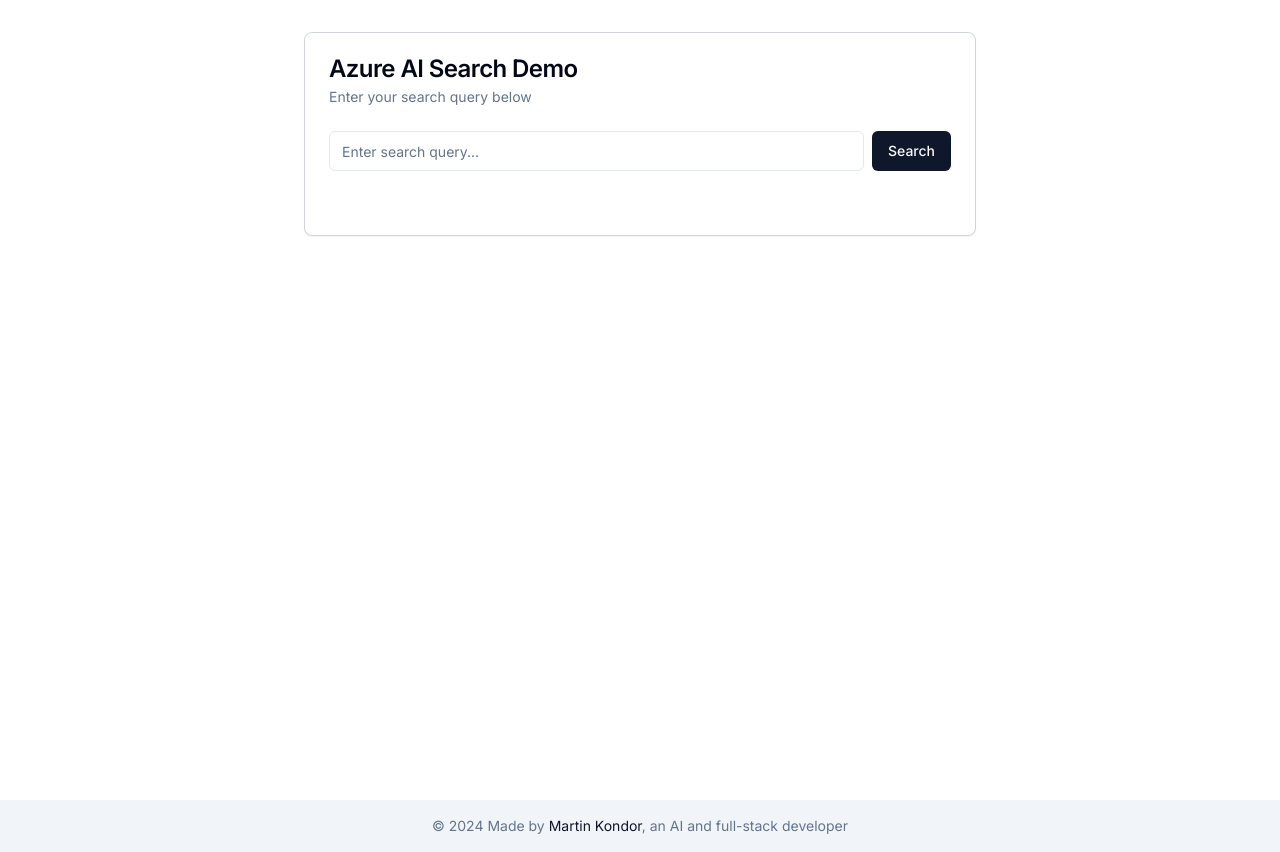
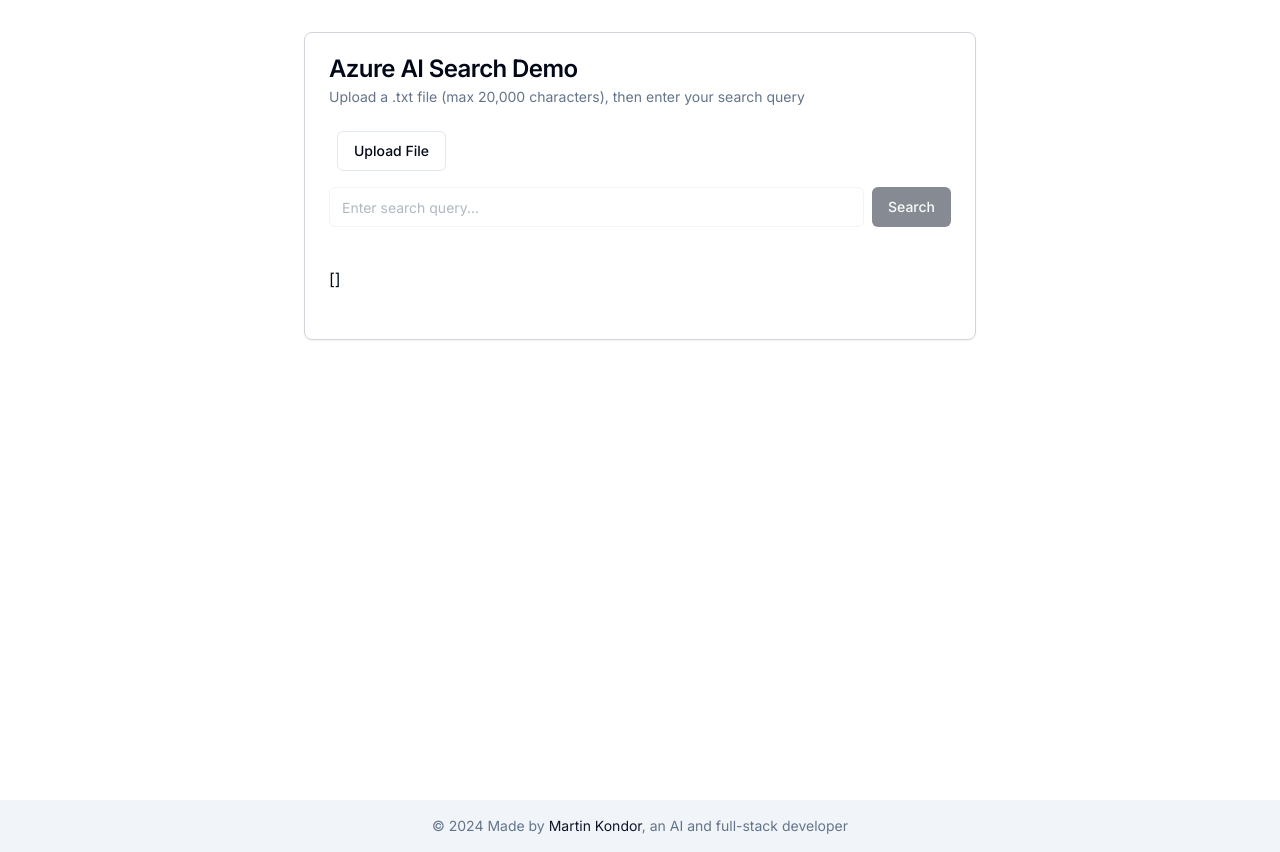
Before and after one commit to MartinKondor/azure-ai-search-nextjs, a Next.js app: page / in a window 1280 px wide. Built offline with nearby package versions, Linux system fonts and the light colour scheme.

Commit message:
fe refinement

```diff
--- /dev/null
+++ b/app/components/Search.tsx
@@ -0,0 +1,157 @@
+'use client';
+
+import React, { useState, useRef } from 'react';
+import { Input } from '@/app/components/ui/input';
+import { Button } from '@/app/components/ui/button';
+import { Toast } from '@/app/components/ui/toast';
+import {
+  Card,
+  CardHeader,
+  CardTitle,
+  CardDescription,
+  CardContent,
+} from '@/app/components/ui/card';
+import { SearchResult } from '@/lib/types';
+
+export default function Search() {
+  const [query, setQuery] = useState<string>('');
+  const [results, setResults] = useState<SearchResult[]>([]);
+  const [loading, setLoading] = useState<boolean>(false);
+  const [file, setFile] = useState<File | null>(null);
+  const [fileName, setFileName] = useState<string>('');
+  const [toast, setToast] = useState<{
+    message: string;
+    type: 'success' | 'error';
+  } | null>(null);
+  const fileInputRef = useRef<HTMLInputElement>(null);
+
+  const handleSearch = async () => {
+    if (!file) {
+      setToast({ message: 'Please upload a file first', type: 'error' });
+      return;
+    }
+
+    setLoading(true);
+    try {
+      const response = await fetch('/api/search', {
+        method: 'POST',
+        body: JSON.stringify({
+          query,
+          content: await file.text(),
+          filename: file.name,
+        }),
+      });
+      const data = await response.json();
+
+      if (response.ok) {
+        setResults(data.results || []);
+        setToast({ message: 'Search completed successfully', type: 'success' });
+      } else {
+        throw new Error(data.error || 'An error occurred during search');
+      }
+    } catch (error) {
+      console.error('Search error:', error);
+    } finally {
+      setLoading(false);
+    }
+  };
+
+  const handleFileChange = (event: React.ChangeEvent<HTMLInputElement>) => {
+    const selectedFile = event.target.files?.[0];
+    if (selectedFile) {
+      if (selectedFile.type !== 'text/plain') {
+        setToast({ message: 'Only .txt files are allowed', type: 'error' });
+        return;
+      }
+
+      if (selectedFile.size > 20000) {
+        setToast({
+          message: 'File content must be under 20,000 characters',
+          type: 'error',
+        });
+        return;
+      }
+
+      setFile(selectedFile);
+      setFileName(selectedFile.name);
+      setToast({ message: 'File uploaded successfully', type: 'success' });
+    }
+  };
+
+  const handleUploadClick = () => {
+    fileInputRef.current?.click();
+  };
+
+  return (
+    <div className="min-h-screen flex flex-col">
+      <main className="flex-grow container mx-auto px-4 py-8">
+        <Card className="w-full max-w-2xl mx-auto">
+          <CardHeader>
+            <CardTitle>Azure AI Search Demo</CardTitle>
+            <CardDescription>
+              Upload a .txt file (max 20,000 characters), then enter your search
+              query
+            </CardDescription>
+          </CardHeader>
+          <CardContent>
+            <div className="flex flex-col space-y-4">
+              <div className="flex items-center space-x-2">
+                <Input
+                  type="file"
+                  ref={fileInputRef}
+                  onChange={handleFileChange}
+                  accept=".txt"
+                  className="hidden"
+                />
+                <Button onClick={handleUploadClick} variant="outline">
+                  Upload File
+                </Button>
+                {fileName && (
+                  <span className="text-sm text-muted-foreground">
+                    {fileName}
+                  </span>
+                )}
+              </div>
+              <div className="flex space-x-2">
+                <Input
+                  type="text"
+                  placeholder="Enter search query..."
+                  value={query}
+                  onChange={(e) => setQuery(e.target.value)}
+                  disabled={!file}
+                />
+                <Button onClick={handleSearch} disabled={loading || !file}>
+                  {loading ? 'Searching...' : 'Search'}
+                </Button>
+              </div>
+            </div>
+          </CardContent>
+          <CardContent>
+            <div className="mt-4 space-y-4">
+              <p>{JSON.stringify(results)}</p>
+              <br />
+
+              {/*results &&
+                results.map((result, index) => (
+                  <Card key={index}>
+                    <CardContent className="pt-4">
+                      <pre className="whitespace-pre-wrap overflow-x-auto">
+                        {JSON.stringify(result, null, 2)}
+                      </pre>
+                    </CardContent>
+                  </Card>
+                ))*/}
+            </div>
+          </CardContent>
+        </Card>
+      </main>
+      {toast && (
+        <Toast
+          message={toast.message}
+          type={toast.type}
+          onClose={() => setToast(null)}
+        />
+      )}
+    </div>
+  );
+}
--- a/app/components/Upload.tsx
+++ /dev/null
@@ -1,72 +0,0 @@
-'use client';
-
-import { useState } from 'react';
-import { Input } from '@/app/components/ui/input';
-import { Button } from '@/app/components/ui/button';
-import {
-  Card,
-  CardHeader,
-  CardTitle,
-  CardDescription,
-  CardContent,
-} from '@/app/components/ui/card';
-
-export default function Home() {
-  const [query, setQuery] = useState('');
-  const [results, setResults] = useState([]);
-  const [loading, setLoading] = useState(false);
-
-  const handleSearch = async () => {
-    setLoading(true);
-    try {
-      const response = await fetch(
-        `/api/search?q=${encodeURIComponent(query)}`,
-      );
-      const data = await response.json();
-      setResults(data.results || []);
-    } catch (error) {
-      console.error('Search error:', error);
-    } finally {
-      setLoading(false);
-    }
-  };
-
-  return (
-    <div className="min-h-screen flex flex-col">
-      <main className="flex-grow container mx-auto px-4 py-8">
-        <Card className="w-full max-w-2xl mx-auto">
-          <CardHeader>
-            <CardTitle>Azure AI Search Demo</CardTitle>
-            <CardDescription>Enter your search query below</CardDescription>
-          </CardHeader>
-          <CardContent>
-            <div className="flex space-x-2">
-              <Input
-                type="text"
-                placeholder="Enter search query..."
-                value={query}
-                onChange={(e) => setQuery(e.target.value)}
-              />
-              <Button onClick={handleSearch} disabled={loading}>
-                {loading ? 'Searching...' : 'Search'}
-              </Button>
-            </div>
-          </CardContent>
-          <CardContent>
-            <div className="mt-4 space-y-4">
-              {results.map((result, index) => (
-                <Card key={index}>
-                  <CardContent className="pt-4">
-                    <pre className="whitespace-pre-wrap overflow-x-auto">
-                      {JSON.stringify(result, null, 2)}
-                    </pre>
-                  </CardContent>
-                </Card>
-              ))}
-            </div>
-          </CardContent>
-        </Card>
-      </main>
-    </div>
-  );
-}
--- /dev/null
+++ b/app/components/ui/toast.tsx
@@ -0,0 +1,34 @@
+'use client';
+
+import React, { useEffect, useState } from 'react';
+
+interface ToastProps {
+  message: string;
+  type: 'success' | 'error';
+  onClose: () => void;
+}
+
+export const Toast: React.FC<ToastProps> = ({ message, type, onClose }) => {
+  const [isVisible, setIsVisible] = useState(true);
+
+  useEffect(() => {
+    const timer = setTimeout(() => {
+      setIsVisible(false);
+      onClose();
+    }, 3000);
+
+    return () => clearTimeout(timer);
+  }, [onClose]);
+
+  if (!isVisible) return null;
+
+  return (
+    <div
+      className={`fixed bottom-4 right-4 p-4 rounded-md text-white ${
+        type === 'success' ? 'bg-green-500' : 'bg-red-500'
+      }`}
+    >
+      {message}
+    </div>
+  );
+};
--- a/app/layout.tsx
+++ b/app/layout.tsx
@@ -18,7 +18,7 @@ export default function RootLayout({
     <html lang="en">
       <body className={inter.className}>
         {children}
-        <footer className="bg-secondary py-4 text-center text-sm text-muted-foreground">
+        <footer className="bg-secondary py-4 text-center text-sm text-muted-foreground bottom-0 w-full">
           <p>
             &copy; {new Date().getFullYear()} Made by{' '}
             <a
--- a/app/page.tsx
+++ b/app/page.tsx
@@ -1,5 +1,5 @@
-import Upload from './components/Upload';
+import Search from './components/Search';
 
 export default function Home() {
-  return <Upload />;
+  return <Search />;
 }
```
